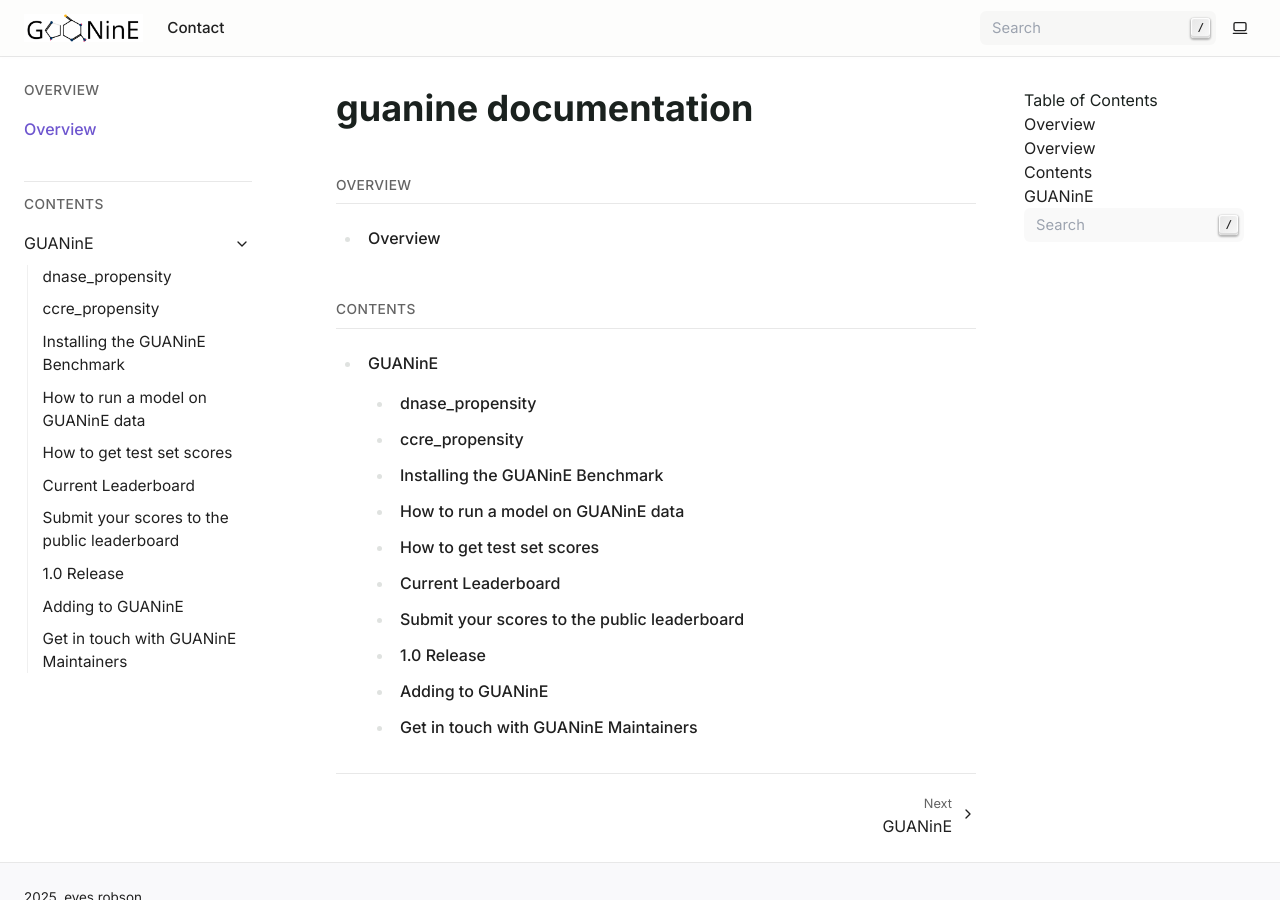
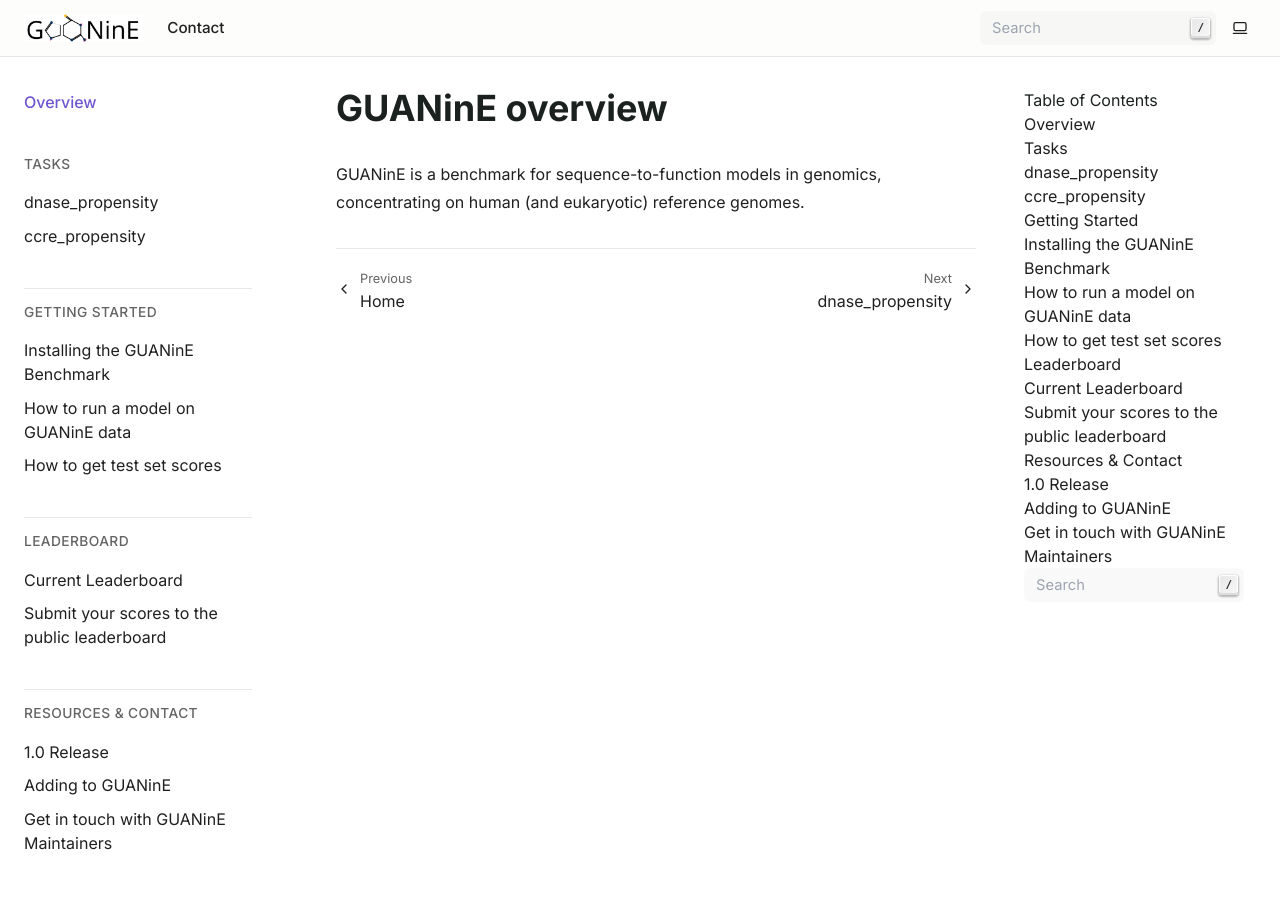
Before and after one commit to ni-lab/guanine, a Sphinx documentation site: the page built from docs/source/index.rst, in a window 1280 px wide and 900 px high. Built offline with Sphinx 7.4.7, drawn with Linux system fonts in a browser that asks for light colours.

Commit message:
attempt root_doc

```diff
--- a/docs/source/conf.py
+++ b/docs/source/conf.py
@@ -24,6 +24,7 @@
 
 html_theme = 'shibuya'
 html_static_path = ['_static']
+root_doc = 'toctree'
 
 html_sidebars = {
     "**": ["globaltoc.html", "localtoc.html", "searchbox.html"]
--- a/docs/source/index.rst
+++ b/docs/source/index.rst
@@ -3,18 +3,8 @@
    You can adapt this file completely to your liking, but it should at least
    contain the root `toctree` directive.
 
-guanine documentation
-=====================
+================
+GUANinE overview
+================
 
-
-.. toctree::
-   :maxdepth: 1
-   :caption: Overview
-
-   Overview <self>
-
-.. toctree::
-   :maxdepth: 2
-   :caption: Contents
-
-   toctree
+GUANinE is a benchmark for sequence-to-function models in genomics, concentrating on human (and eukaryotic) reference genomes.
--- a/docs/source/toctree.rst
+++ b/docs/source/toctree.rst
@@ -1,6 +1,11 @@
 =======
 GUANinE
 =======
+
+.. toctree::
+   :maxdepth: 2
+
+   Overview <index.rst>
 
 .. toctree::
    :maxdepth: 2
```
